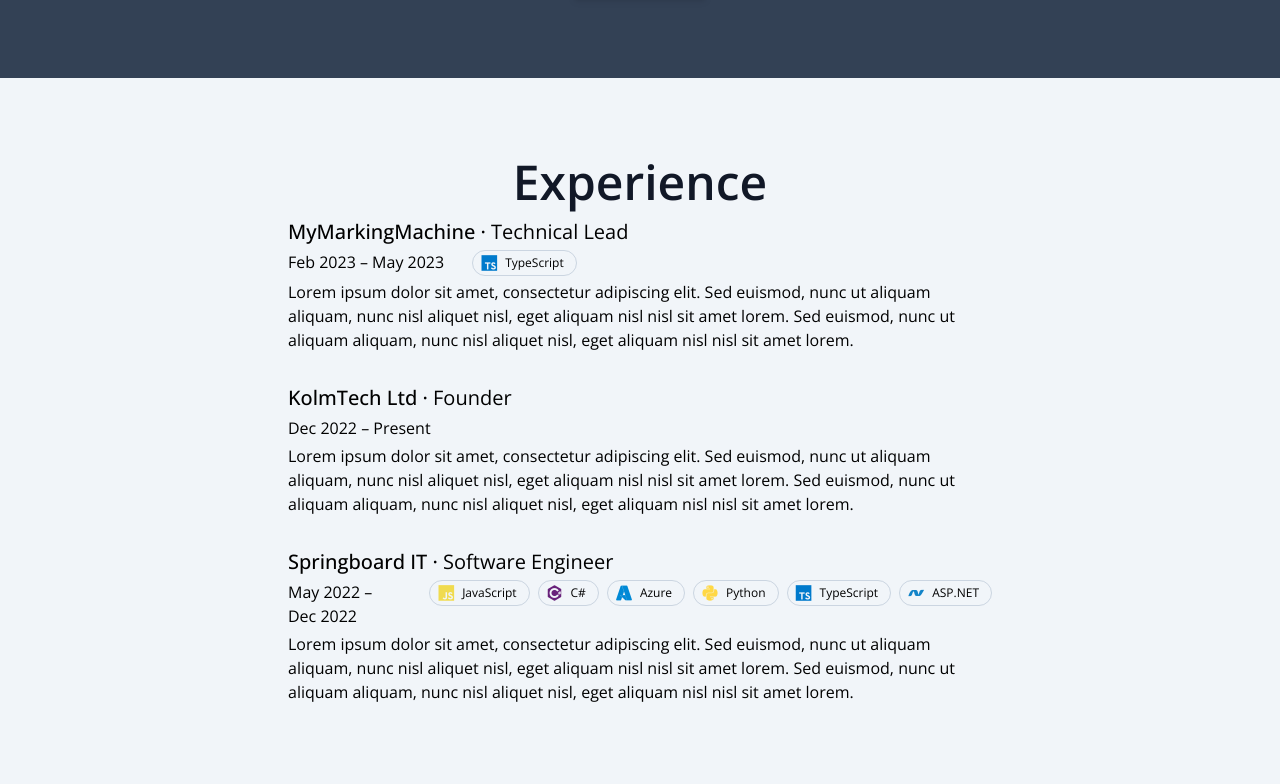
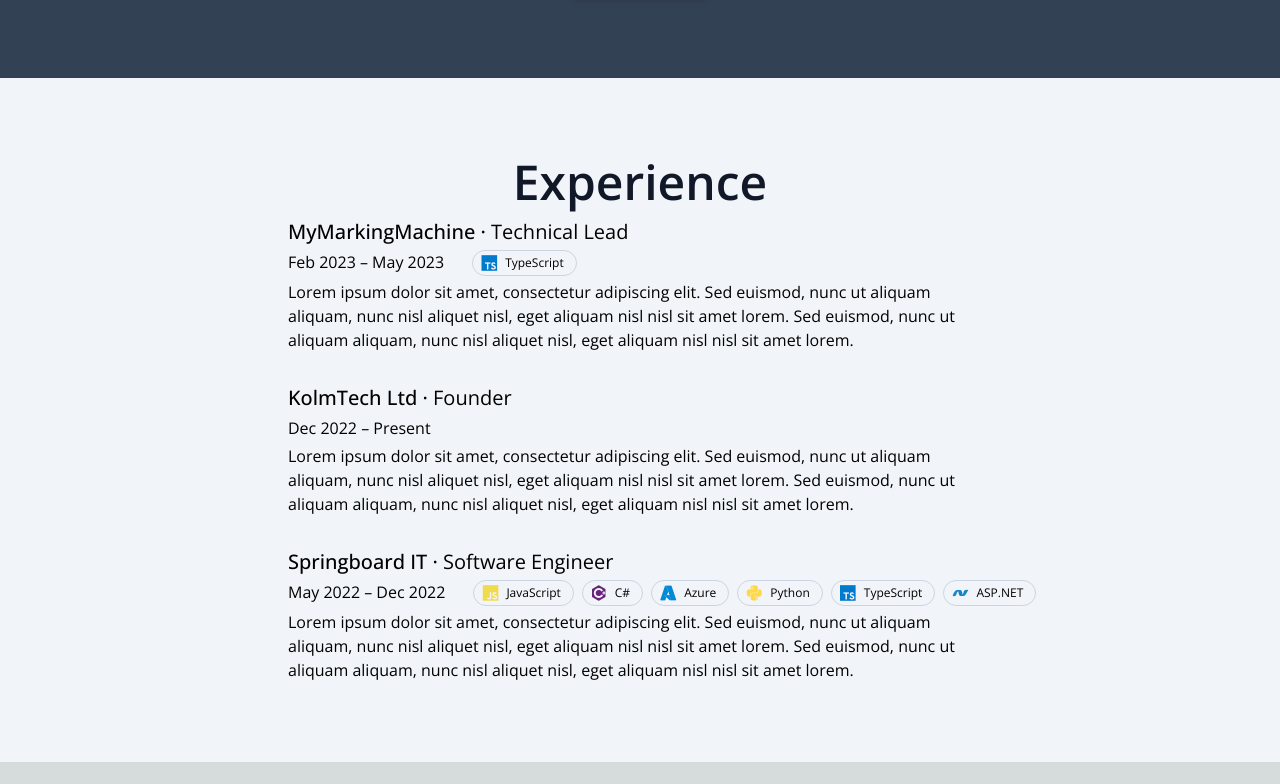
Before and after one commit to mfren/personal-website, a Next.js app: page / in a window 1280 px wide. Shown: the part 1107-1891 px from the top of the page. After the commit the page ends 1869 px from the top, so only its background shows below. Built offline with nearby package versions, Linux system fonts and the light colour scheme.

Commit message:
Nowrap date text

```diff
--- a/src/components/Home/Experience/Experience.tsx
+++ b/src/components/Home/Experience/Experience.tsx
@@ -1,7 +1,6 @@
 import { HomePageSection } from "@/components/HomePageSection";
 import { EXPERIENCE, Experience } from "@/content/experience"
 import { Skill } from "@/content/skills";
-import Image from "next/image"
 
 const ordering = (a: Experience, b: Experience) => {
     if (a.start > b.start) {
@@ -30,7 +29,6 @@
 
 function ExperienceSection(props: { experience: Experience }) {
 
-
     let dateText;
     if (props.experience.end) {
         dateText = `${dateFormatter.format(props.experience.start)} – ${dateFormatter.format(props.experience.end)}`
@@ -42,7 +40,7 @@
         <div className="flex flex-col mx-auto">
             <h4 className="font-light text-xl"><span className="font-medium">{props.experience.organization} &#183;</span> {props.experience.position}</h4>
             <div className="flex flex-row gap-2 pt-1 pb-1">
-                <p className="mr-5 font-light">{dateText}</p>
+                <p className="mr-5 font-light min-w-fit">{dateText}</p>
                 {props.experience.skills.map((skill, index) => (
                     <SkillChip skill={skill} key={index} />
                 ))}
```
